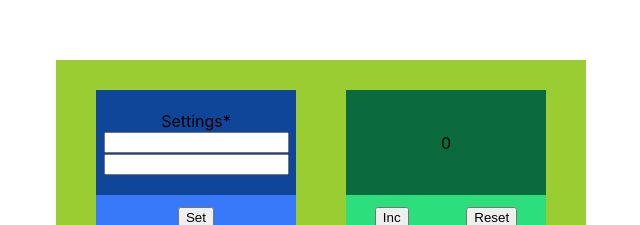
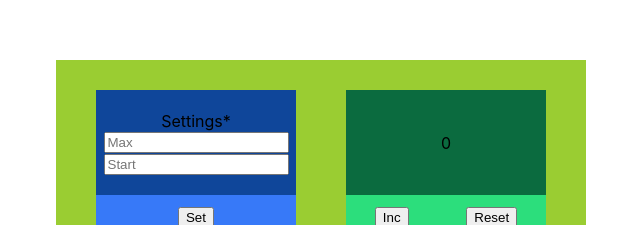
Before and after one commit to VadimLyutsko/my-counter, a React (Create React App) app: page / in a window 1280 px wide. Shown: the part 190-415 px from the top of the page, without its empty margins (319-959 px from the left). Built offline with nearby package versions, Linux system fonts and the light colour scheme.

Commit message:
Fixed buttons

```diff
--- a/src/App.tsx
+++ b/src/App.tsx
@@ -5,12 +5,25 @@ import {SettingsCounterContainer} from "./components/settingsCounter/SettingsCou
 
 function App() {
     const [count, setCount] = useState(0);
+    const [startCount, setStartCount] = useState(0)
+    const [maxCount, setMaxCount] = useState(0)
 
 
+    const setToLocalStorage = () => {
+        let start = JSON.stringify(startCount)
+        let max = JSON.stringify(maxCount)
+        localStorage.setItem("start value", start)
+        localStorage.setItem("max value", max)
+    }
 
     return (
         <div className="App">
-            <SettingsCounterContainer/>
+            <SettingsCounterContainer
+                setStartCount={setStartCount}
+                setMaxCount={setMaxCount}
+                setToLocalStorage={setToLocalStorage}
+            />
+
             <CounterContainer
                 count={count}
                 setCount={setCount}
--- a/src/components/counter/CounterContainer.tsx
+++ b/src/components/counter/CounterContainer.tsx
@@ -3,12 +3,12 @@ import {CounterMenu} from "./counterMenu/CounterMenu";
 import {CounterTabloid} from "./counterTabloid/CounterTabloid";
 import styles from "./CounterContainer.module.css"
 
-type CounterContainerPropsType={
-    count:number
-    setCount:(count:number)=>void
+type CounterContainerPropsType = {
+    count: number
+    setCount: (count: number) => void
 }
 
-export const CounterContainer:FC<CounterContainerPropsType> = ({count,setCount}) => {
+export const CounterContainer: FC<CounterContainerPropsType> = ({count, setCount}) => {
     const incCounterHandler = () => {
         setCount(count + 1)
     }
@@ -21,13 +21,12 @@ export const CounterContainer:FC<CounterContainerPropsType> = ({count,setCount})
         <div className={styles.CounterContainer}>
 
             <CounterTabloid
-            count={count}
+                count={count}
             />
             <CounterMenu
                 incCounterHandler={incCounterHandler}
                 resetCounterHandler={resetCounterHandler}
-            setCount={setCount}
-            count={count}/>
+            />
         </div>
     )
 }
--- a/src/components/counter/counterMenu/CounterMenu.tsx
+++ b/src/components/counter/counterMenu/CounterMenu.tsx
@@ -3,13 +3,11 @@ import {SuperButton} from "../../superComponents/superButton/SuperButton";
 import styles from "./CounterMenu.module.css"
 
 type CounterMenuPropsType = {
-    count: number
-    setCount: (count: number) => void
     resetCounterHandler: () => void
     incCounterHandler: () => void
 }
 
-export const CounterMenu: FC<CounterMenuPropsType> = ({count, setCount, incCounterHandler, resetCounterHandler}) => {
+export const CounterMenu: FC<CounterMenuPropsType> = ({incCounterHandler, resetCounterHandler}) => {
 
 
     return (
--- a/src/components/settingsCounter/SettingsCounterContainer.tsx
+++ b/src/components/settingsCounter/SettingsCounterContainer.tsx
@@ -3,16 +3,24 @@ import {SettingsTabloid} from "./settingsTabloid/SettingsTabloid";
 import {SettingsMenu} from "./settingsMenu/SettingsMenu";
 import styles from "./SettingsContainer.module.css"
 
-// type SettingsCounterContainerPropsType={
-//     count:number
-//     setCount:(value:number)=>void
-// }
+type SettingsCounterContainerPropsType = {
+    setMaxCount: (maxCount: number) => void
+    setStartCount: (startCount: number) => void
+    setToLocalStorage:()=>void
+}
 
-export const SettingsCounterContainer:FC = () => {
+export const SettingsCounterContainer: FC<SettingsCounterContainerPropsType> = ({setMaxCount, setStartCount,setToLocalStorage}) => {
+
+
     return (
         <div className={styles.settingsContainer}>
-            <SettingsTabloid/>
-            <SettingsMenu/>
+            <SettingsTabloid
+                setMaxCount={setMaxCount}
+                setStartCount={setStartCount}
+            />
+            <SettingsMenu
+                setToLocalStorage={setToLocalStorage}
+            />
         </div>
     )
 }
--- a/src/components/settingsCounter/settingsMenu/SettingsMenu.tsx
+++ b/src/components/settingsCounter/settingsMenu/SettingsMenu.tsx
@@ -1,11 +1,15 @@
-import React from "react";
+import React, {FC} from "react";
 import {SuperButton} from "../../superComponents/superButton/SuperButton";
 import styles from "./settingsMenu.module.css"
+type SettingsMenuPropsType={
+    setToLocalStorage:()=>void
+}
 
-export const SettingsMenu = () => {
+
+export const SettingsMenu:FC<SettingsMenuPropsType> = ({setToLocalStorage}) => {
     return (
         <div className={styles.settingsMenu}>
-            <SuperButton value ="Set"/>
+            <SuperButton setToLocalStorage={setToLocalStorage} value ="Set"/>
         </div>
     )
 }
--- a/src/components/settingsCounter/settingsTabloid/SettingsTabloid.tsx
+++ b/src/components/settingsCounter/settingsTabloid/SettingsTabloid.tsx
@@ -1,12 +1,28 @@
-import React from "react";
+import React, {ChangeEvent, FC} from "react";
 import styles from "./settingsTabloid.module.css"
 
-export const SettingsTabloid = () => {
+type SettingsTabloidPropsType = {
+    setMaxCount: (maxCount: number) => void
+    setStartCount: (startCount: number) => void
+}
+
+
+export const SettingsTabloid: FC<SettingsTabloidPropsType> = ({setMaxCount, setStartCount}) => {
+
+    const maxCountInputHandler = (event: ChangeEvent<HTMLInputElement>) => {
+        setMaxCount(JSON.parse(event.currentTarget.value))
+
+    }
+
+    const startCountInputHandler = (event: ChangeEvent<HTMLInputElement>) => {
+        setStartCount(JSON.parse(event.currentTarget.value))
+    }
+
     return (
         <div className={styles.counterTabloid}>
             Settings*
-            <div><input type="number"/></div>
-            <div><input type="number"/></div>
+            <div><input onChange={maxCountInputHandler} type="number" placeholder="Max"/></div>
+            <div><input onChange={startCountInputHandler} type="number" placeholder="Start"/></div>
 
 
         </div>
--- a/src/components/superComponents/superButton/SuperButton.tsx
+++ b/src/components/superComponents/superButton/SuperButton.tsx
@@ -1,13 +1,30 @@
 import React, {FC} from "react";
 
-type SuperButtonPropsType ={
-    value:string
-    incCounterHandler?:()=>void
-    resetCounterHandler?:()=>void
+type SuperButtonPropsType = {
+    value: string
+    incCounterHandler?: () => void
+    resetCounterHandler?: () => void
+    setToLocalStorage?: () => void
 }
 
-export const SuperButton:FC<SuperButtonPropsType> = ({value,incCounterHandler,resetCounterHandler}) => {
+export const SuperButton: FC<SuperButtonPropsType> = ({
+                                                          value,
+                                                          incCounterHandler,
+                                                          resetCounterHandler,
+                                                          setToLocalStorage
+                                                      }) => {
+    const fix = () => {
+    }
+
     return (
-        <button onClick={incCounterHandler?incCounterHandler:resetCounterHandler}>{value}</button>
+        <button onClick={() => {
+            incCounterHandler ? incCounterHandler() : fix();
+            resetCounterHandler ? resetCounterHandler() : fix();
+            setToLocalStorage ? setToLocalStorage() : fix();
+        }}>
+            {value}
+        </button>
     )
 }
+
+//onClick = {() => {сюда пихай что хочешь}}
```
